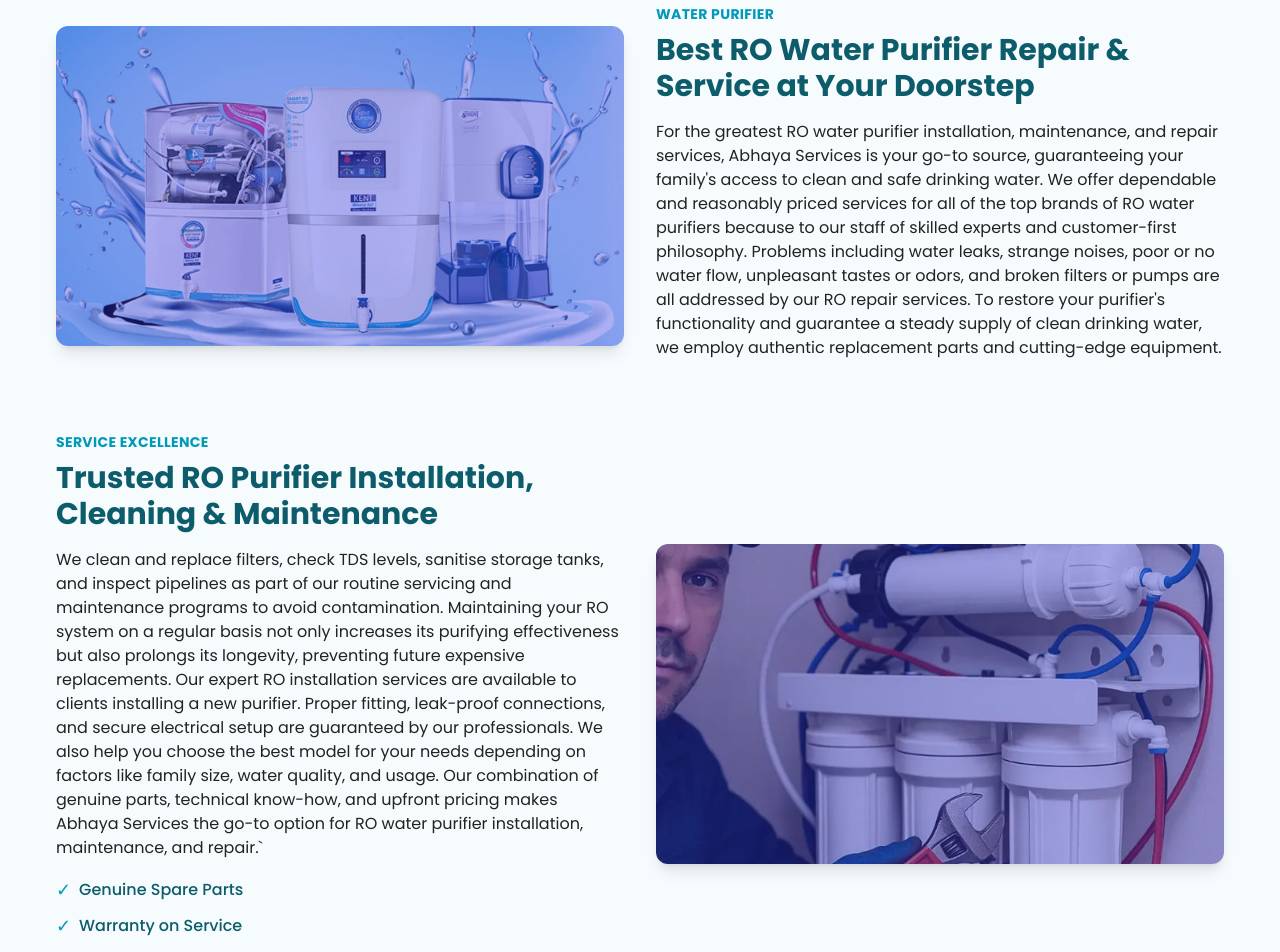
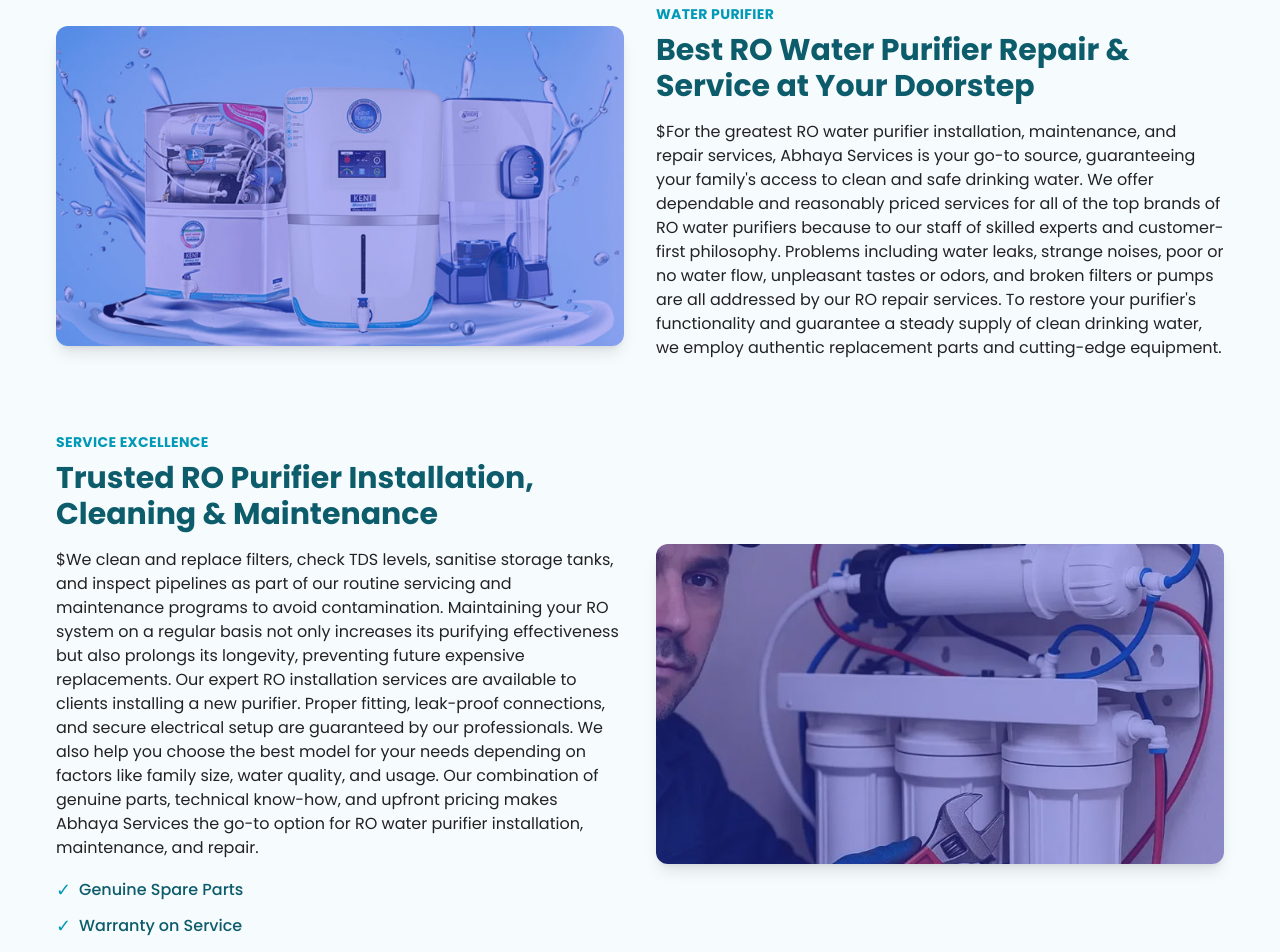
Before and after one commit to mohitkmr778/abhaya-chimney-website, a Next.js app: page /ro-water-purifier-repair-service in a window 1280 px wide. Shown: the part 540-1492 px from the top of the page. Built offline with nearby package versions, Linux system fonts and the light colour scheme.

Commit message:
Update ro-water-purifier-repair-service

```diff
--- a/app/ro-water-purifier-repair-service/page.js
+++ b/app/ro-water-purifier-repair-service/page.js
@@ -33,14 +33,14 @@ export default function ROWaterPurifierRepairServicePage() {
                             </h2>
 
                             <p className="text-[#222] mb-2 text-base">
-                                For the greatest RO water purifier installation, maintenance, and repair services, Abhaya Services
+                                ${`For the greatest RO water purifier installation, maintenance, and repair services, Abhaya Services
                                 is your go-to source, guaranteeing your family's access to clean and safe drinking water. We offer
                                 dependable and reasonably priced services for all of the top brands of RO water purifiers because to
                                 our staff of skilled experts and customer-first philosophy.
                                 Problems including water leaks, strange noises, poor or no water flow, unpleasant tastes or odors, and
                                 broken filters or pumps are all addressed by our RO repair services. To restore your purifier's
                                 functionality and guarantee a steady supply of clean drinking water, we employ authentic replacement
-                                parts and cutting-edge equipment.
+                                parts and cutting-edge equipment.`}
                             </p>
 
                         </div>
@@ -64,7 +64,7 @@ export default function ROWaterPurifierRepairServicePage() {
                                Trusted RO Purifier Installation, Cleaning & Maintenance
                             </h2>
                             <p className="text-[#222] mb-2 text-base">
-                                We clean and replace filters, check TDS levels, sanitise storage
+                                ${`We clean and replace filters, check TDS levels, sanitise storage
                                 tanks, and inspect pipelines as part of our routine servicing and maintenance programs to avoid contamination.
                                 Maintaining your RO system on a regular basis not only increases its purifying effectiveness but also prolongs
                                 its longevity, preventing future expensive replacements.
@@ -72,7 +72,7 @@ export default function ROWaterPurifierRepairServicePage() {
                                 leak-proof connections, and secure electrical setup are guaranteed by our professionals. We also help you
                                 choose the best model for your needs depending on factors like family size, water quality, and usage.
                                 Our combination of genuine parts, technical know-how, and upfront pricing makes Abhaya Services the go-to
-                                option for RO water purifier installation, maintenance, and repair.`
+                                option for RO water purifier installation, maintenance, and repair.`}
                             </p>
                             <ul className="mt-4 space-y-2">
 
```
